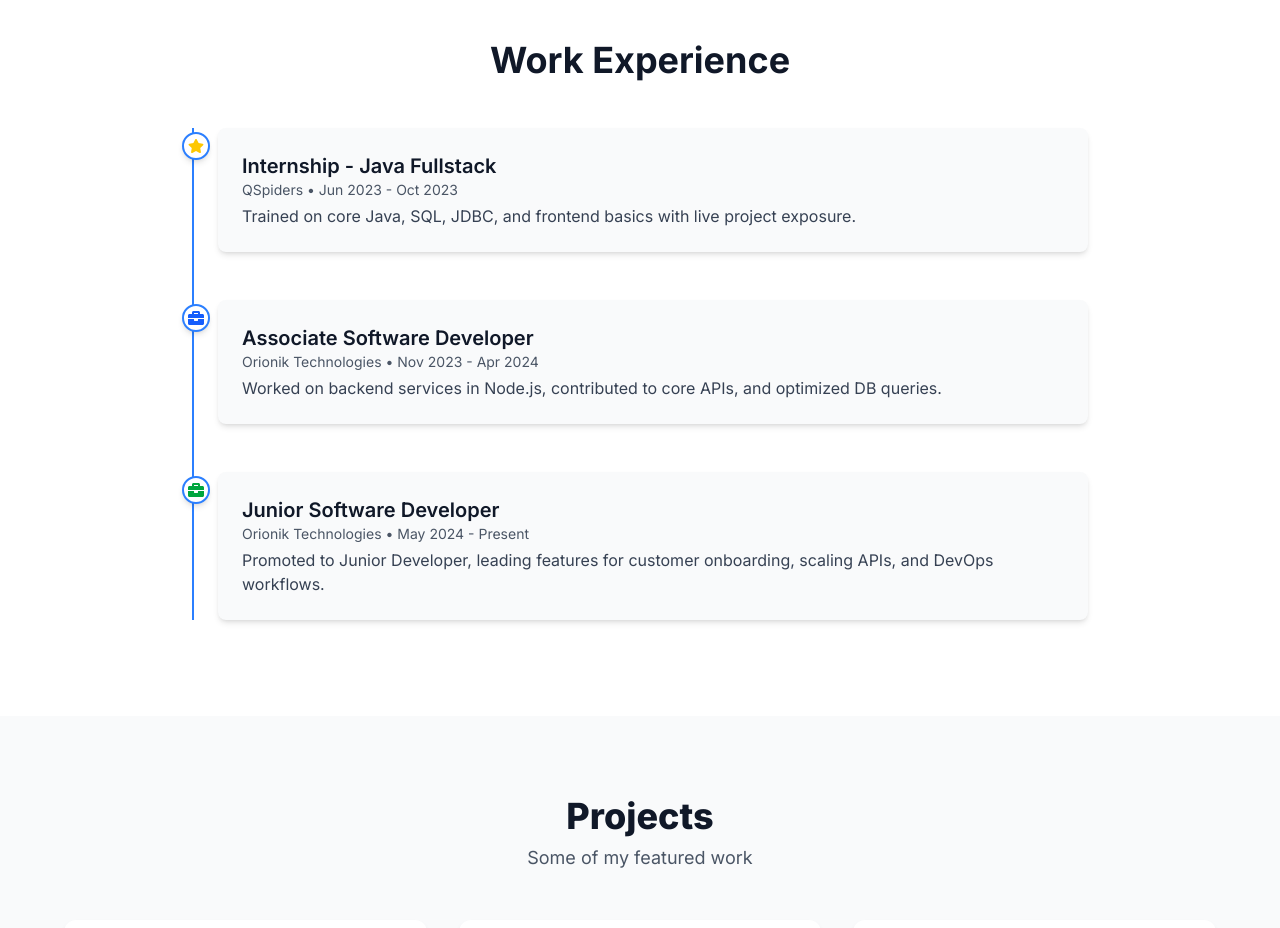
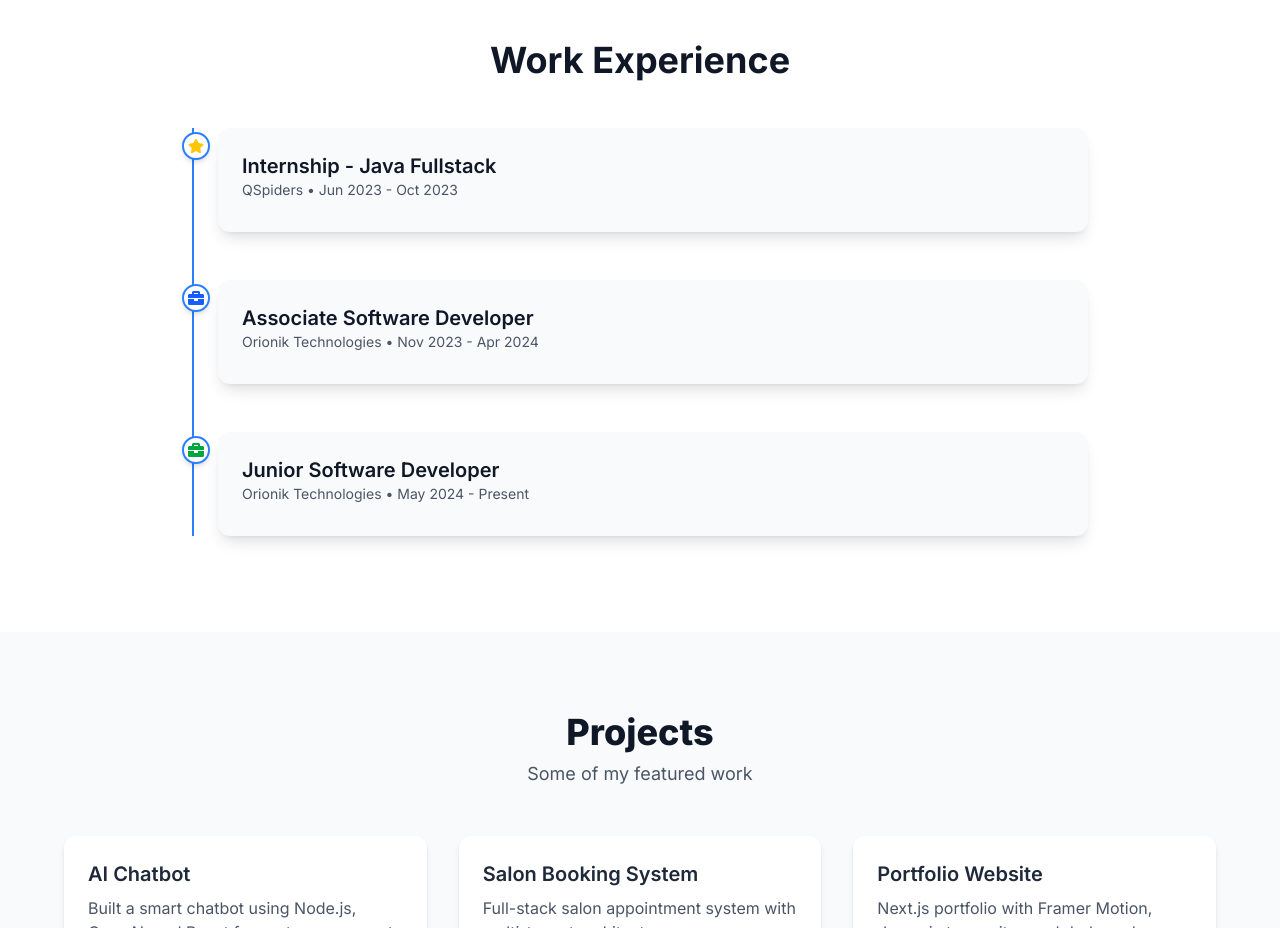
Before and after one commit to AbhayBava/portfolio, a Next.js app in the folder abhay-portfolio/: page / in a window 1280 px wide. Shown: the part 1480-2408 px from the top of the page. Built offline with nearby package versions, Linux system fonts and the light colour scheme.

Commit message:
adding animation

```diff
--- a/abhay-portfolio/src/app/components/WorkExperience.tsx
+++ b/abhay-portfolio/src/app/components/WorkExperience.tsx
@@ -1,6 +1,7 @@
 // components/WorkExperience.tsx
 "use client";
 
+import { useState } from "react";
 import { motion } from "framer-motion";
 import { FaBriefcase, FaStar } from "react-icons/fa";
 
@@ -31,7 +32,33 @@
   },
 ];
 
+const cardVariants = {
+  collapsed: {
+    rotateX: 0,
+    scale: 1,
+    transition: {
+      duration: 0.5,
+      ease: [0.4, 0, 0.2, 1],
+    },
+  },
+  expanded: {
+    rotateX: 0,
+    scale: 1.02,
+    boxShadow: "0 12px 25px rgba(0, 0, 0, 0.2)",
+    transition: {
+      duration: 0.5,
+      ease: [0.4, 0, 0.2, 1],
+    },
+  },
+};
+
 export default function WorkExperience() {
+  const [expandedIndex, setExpandedIndex] = useState<number | null>(null);
+
+  const toggleCard = (index: number) => {
+    setExpandedIndex(index === expandedIndex ? null : index);
+  };
+
   return (
     <section
       id="experience"
@@ -41,14 +68,16 @@
         <h2 className="text-4xl font-bold mb-12 text-center">Work Experience</h2>
 
         <div className="relative border-l-2 border-blue-500 dark:border-cyan-400 pl-6 space-y-12">
-          {experiences.map((exp, index) => (
+          {experiences.map((exp, index) => {
+            const isExpanded = expandedIndex === index;
+            return (
               <motion.div
                 key={index}
-              initial={{ opacity: 0, x: -50 }}
-              whileInView={{ opacity: 1, x: 0 }}
-              transition={{ duration: 0.6, delay: index * 0.2 }}
-              viewport={{ once: true }}
-              className="relative"
+                variants={cardVariants}
+                animate={isExpanded ? "expanded" : "collapsed"}
+                onClick={() => toggleCard(index)}
+                whileHover={{ scale: 1.01 }}
+                className={`relative cursor-pointer transition-transform duration-500`}
               >
                 {/* Timeline marker */}
                 <span className="absolute left-[-36px] top-1">
@@ -58,15 +87,34 @@
                 </span>
 
                 {/* Content */}
-              <div className="bg-gray-50 dark:bg-gray-800 p-6 rounded-lg shadow-md">
+                <motion.div
+                  className={`bg-gray-50 dark:bg-gray-800 p-6 rounded-xl shadow-lg transition-all duration-500 ${
+                    isExpanded ? "scale-[1.02]" : ""
+                  }`}
+                  initial={{ opacity: 0, y: 30 }}
+                  whileInView={{ opacity: 1, y: 0 }}
+                  viewport={{ once: true }}
+                >
                   <h3 className="text-xl font-semibold">{exp.role}</h3>
-                <p className="text-sm text-gray-600 dark:text-gray-400 mb-1">
+                  <p className="text-sm text-gray-600 dark:text-gray-400 mb-2">
                     {exp.company} • {exp.date}
                   </p>
-                <p className="text-gray-700 dark:text-gray-300">{exp.description}</p>
-              </div>
+
+                  <motion.p
+                    className="text-gray-700 dark:text-gray-300"
+                    initial={false}
+                    animate={{
+                      height: isExpanded ? "auto" : "0px",
+                      opacity: isExpanded ? 1 : 0,
+                    }}
+                    transition={{ duration: 0.4 }}
+                  >
+                    {exp.description}
+                  </motion.p>
                 </motion.div>
-          ))}
+              </motion.div>
+            );
+          })}
         </div>
       </div>
     </section>
```
Lines whose indentation alone changed are shown as unchanged.
